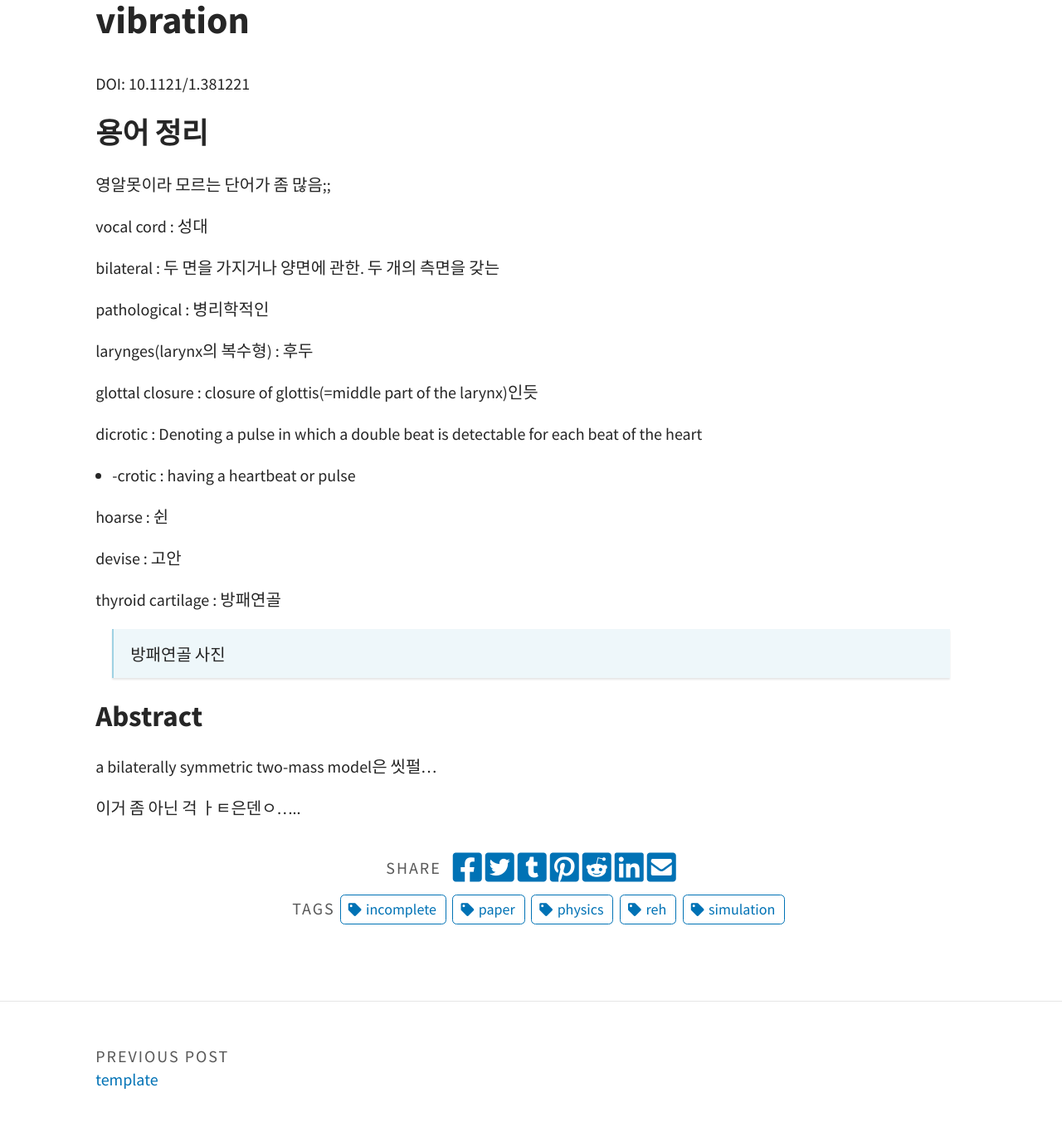
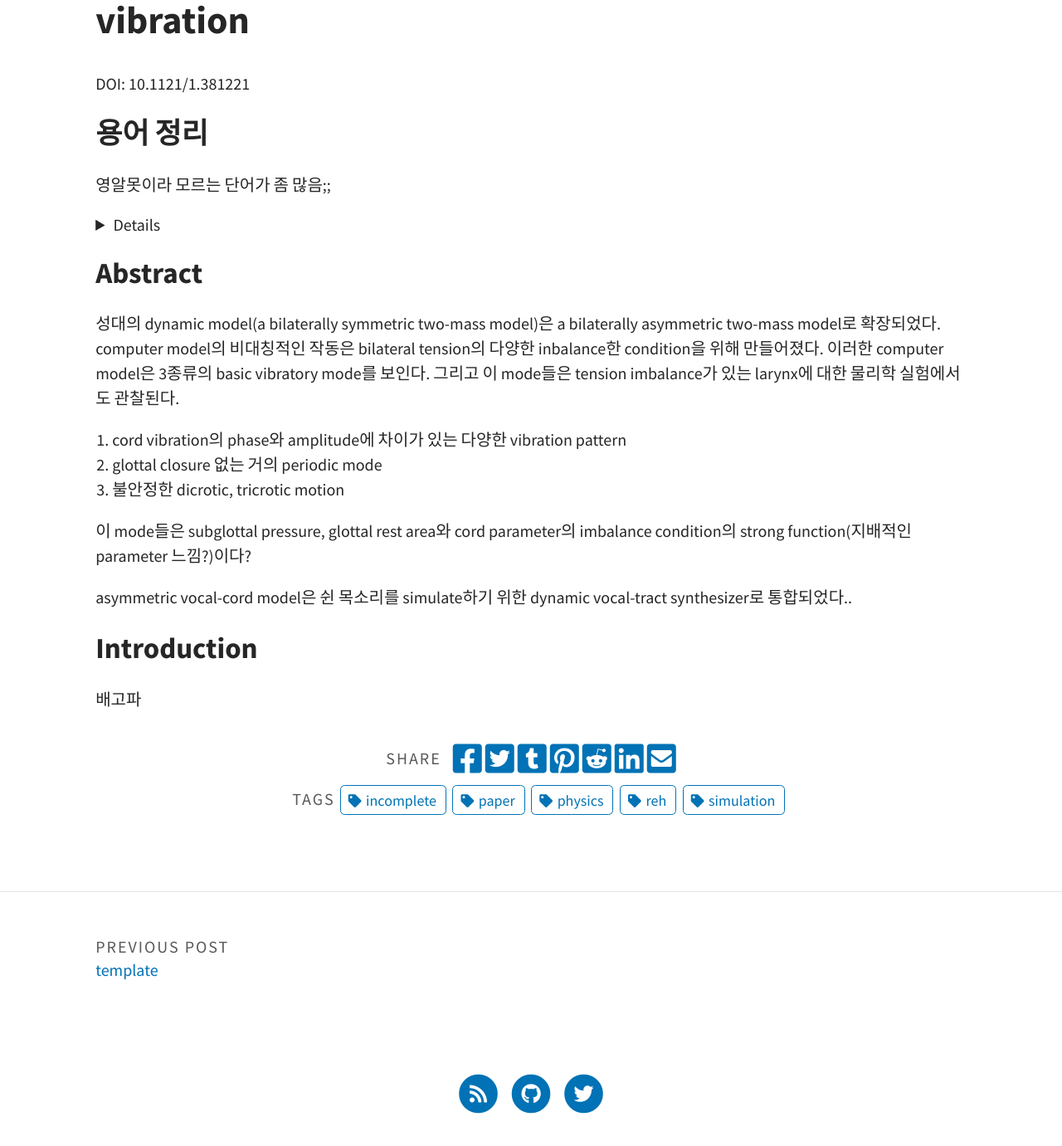
Before and after one commit to sixicode/sixicode.github.io, a Jekyll site: the page built from _posts/2023-01-12-computer-simulation-of-pathological-vocal--cord-vibration.md, in a window 1280 px wide and 1400 px high, scrolled down 468 px. Shown: the top 1381 px of the window at 83% size. Built offline with Jekyll 4.4.1, drawn with Linux system fonts in a browser that asks for light colours; nearby versions of some CDN libraries; library files that are not in the unit come from our copies; comment, search, counter and statistics services are not loaded.

Commit message:
10.1121/1.381221 편집

```diff
--- a/_posts/2023-01-12-computer-simulation-of-pathological-vocal--cord-vibration.md
+++ b/_posts/2023-01-12-computer-simulation-of-pathological-vocal--cord-vibration.md
@@ -13,6 +13,7 @@ DOI: 10.1121/1.381221
 
 영알못이라 모르는 단어가 좀 많음;;
 
+<details>
 vocal cord : 성대
 
 bilateral : 두 면을 가지거나 양면에 관한. 두 개의 측면을 갖는
@@ -33,10 +34,19 @@ devise : 고안
 thyroid cartilage : 방패연골
 > <details><summary>방패연골 사진</summary><img src="https://upload.wikimedia.org/wikipedia/commons/thumb/8/8a/Larynx_external_en.svg/375px-Larynx_external_en.svg.png"></details>
 
-
+</details>
 
 ## Abstract
 
-a bilaterally symmetric two-mass model은 씻펄...
+성대의 dynamic model(a bilaterally symmetric two-mass model)은 a bilaterally asymmetric two-mass model로 확장되었다. computer model의 비대칭적인 작동은 bilateral tension의 다양한 inbalance한 condition을 위해 만들어졌다. 이러한 computer model은 3종류의 basic vibratory mode를 보인다. 그리고 이 mode들은 tension imbalance가 있는 larynx에 대한 물리학 실험에서도 관찰된다.
+1. cord vibration의 phase와 amplitude에 차이가 있는 다양한 vibration pattern
+2. glottal closure 없는 거의 periodic mode
+3. 불안정한 dicrotic, tricrotic motion
 
-이거 좀 아닌 걱 ㅏㅌ은덴ㅇ.....
+이  mode들은 subglottal pressure, glottal rest area와 cord parameter의 imbalance condition의 strong function(지배적인 parameter 느낌?)이다?
+
+asymmetric vocal-cord model은 쉰 목소리를 simulate하기 위한 dynamic vocal-tract synthesizer로 통합되었다..
+
+## Introduction
+
+배고파
```
